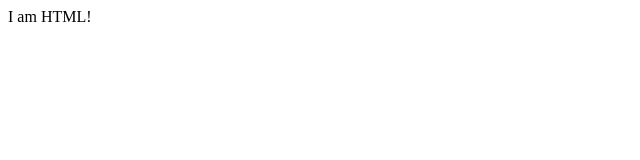
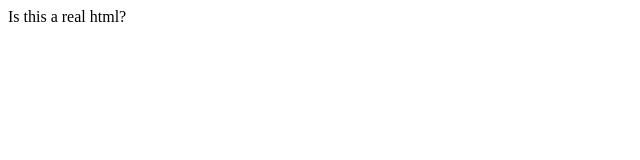
Before and after one commit to gerganazz/test-repo, a plain HTML site: page index.html in a window 1280 px wide. Shown: the full height of the page, 0-640 px from the left. Drawn offline with Linux system fonts and the light colour scheme.

Commit message:
Edited index.html

```diff
--- a/index.html
+++ b/index.html
@@ -1,4 +1,4 @@
 <!doctype HTML>
 <html>
-	I am HTML!
+	Is this a real html?
 </html>
```
